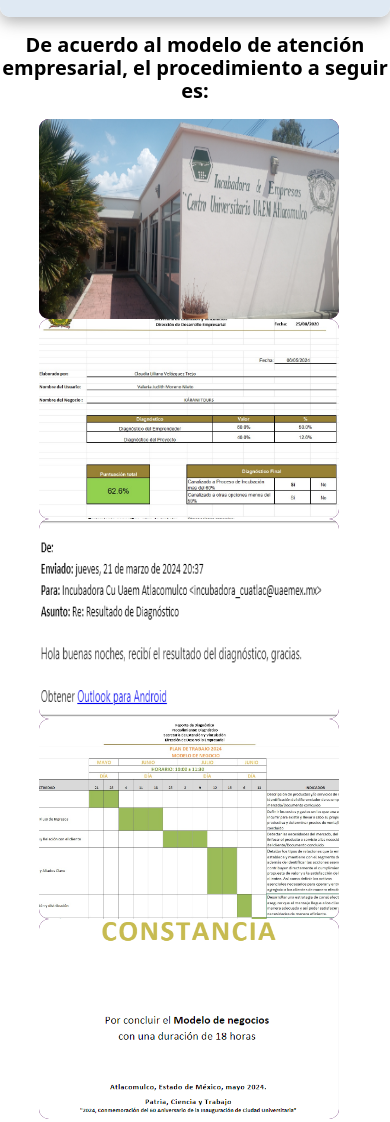
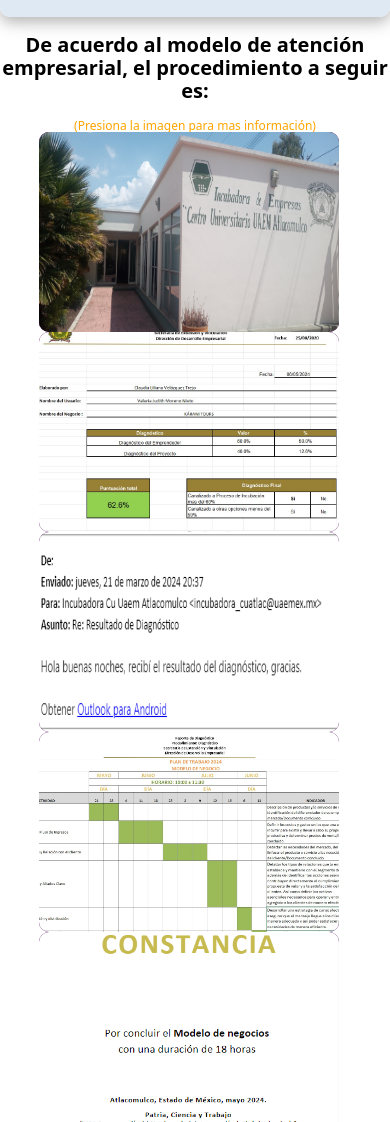
Before and after one commit to MarcoCuadros/PDI, a plain HTML site: page Modelo.html in a window 390 px wide. Shown: the part 1894-3016 px from the top of the page. Drawn offline with Linux system fonts and the light colour scheme.

Commit message:
Modelocompleto

```diff
--- a/Modelo.html
+++ b/Modelo.html
@@ -91,6 +91,7 @@
 
       <div class="tabla">
        <h2 >De acuerdo al modelo de atención empresarial, el procedimiento a seguir es:</h2>
+       <span>(Presiona la imagen para mas información)</span>
        <!--Primer cuadro -->
        <section class="procedimiento">
         <div class="card">
--- a/css/stylesI.css
+++ b/css/stylesI.css
@@ -295,6 +295,13 @@ color: var(--gris)
     }
 
 }
+span{
+  display: flex;
+  font-size: 12px;
+  text-align: center;
+  justify-content: center;
+  color:orange;
+}
 .arreglo{
     object-fit:cover;
 }
@@ -399,7 +406,7 @@ color: var(--gris)
             display: grid;
             grid-template-columns: 1fr ;
             justify-content: space-between;
-            padding: 1rem;
+            padding-left: 7rem;
 
         }
 
```
